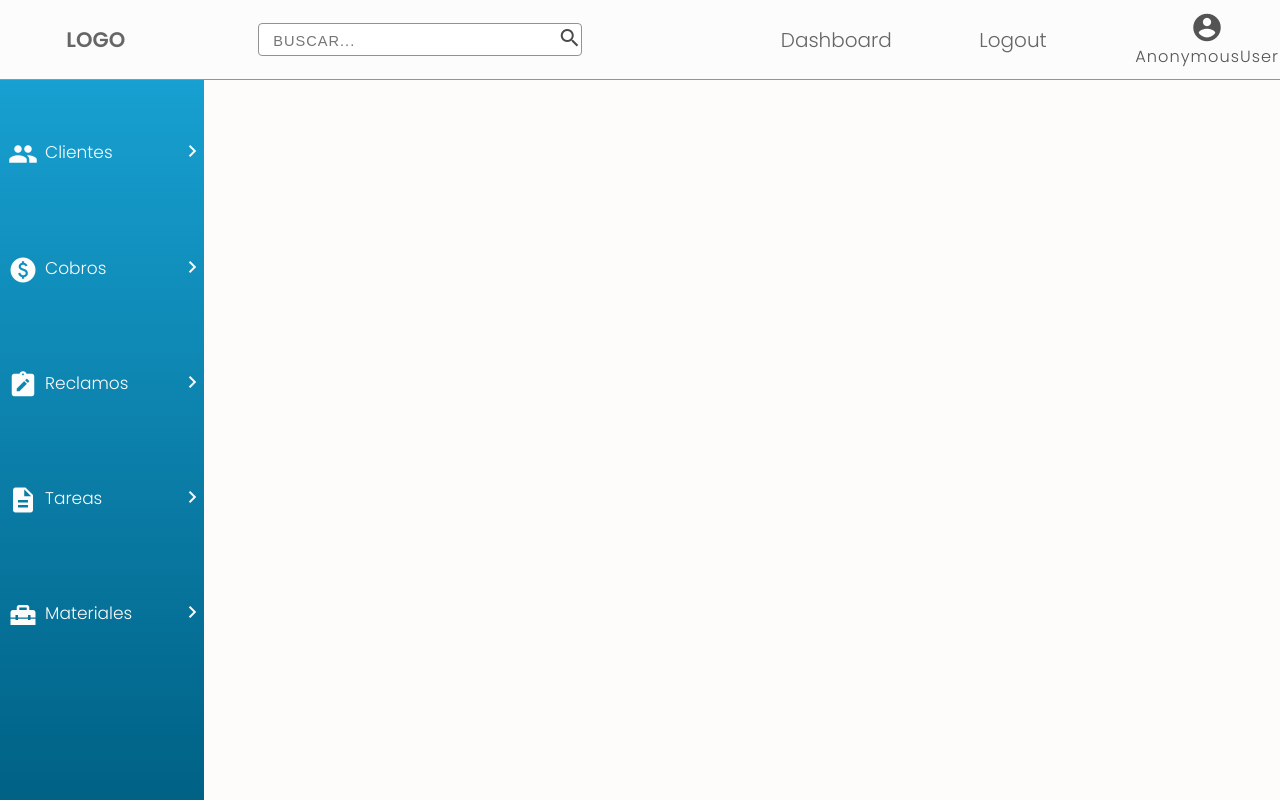
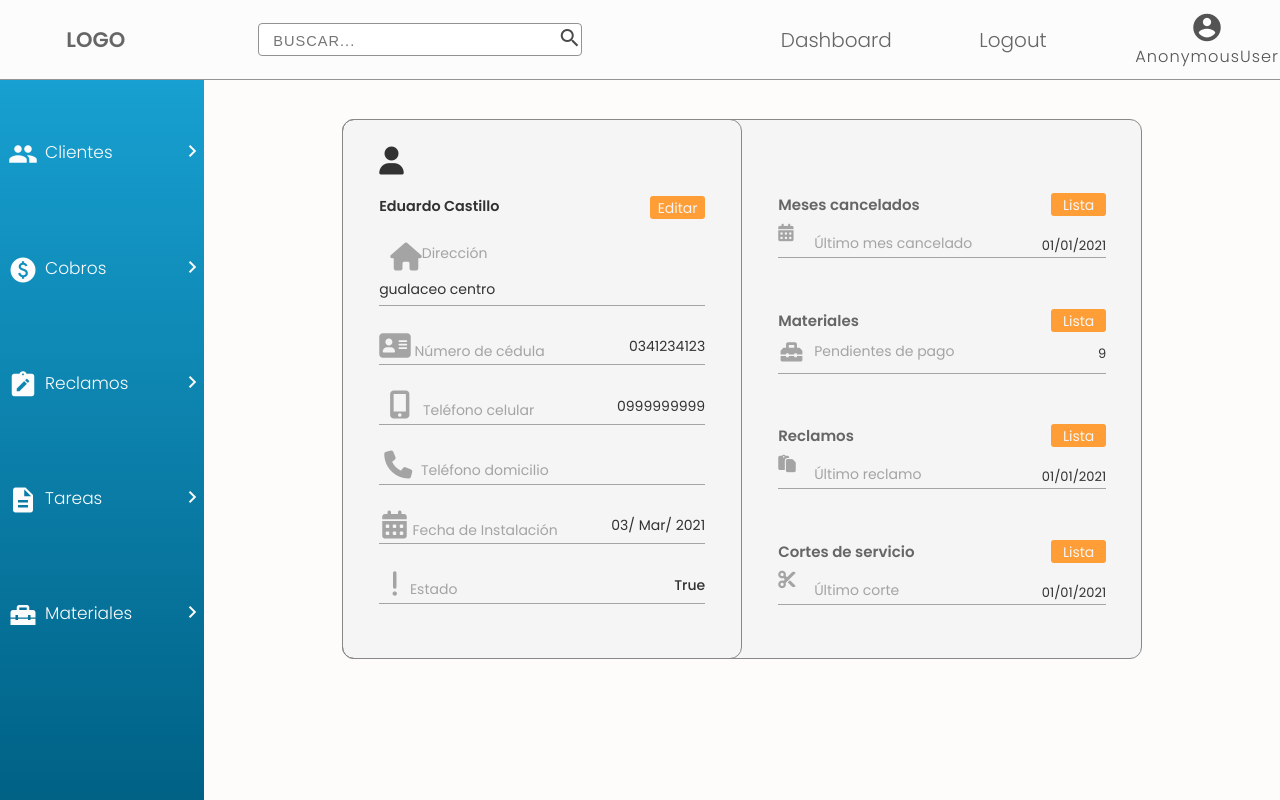
Before and after one commit to juanqui-art/empresa, a Django app: template templates/Clientes/info-cliente.html in a window 1280 px wide. Run offline with Django 3.2, Linux system fonts and the light colour scheme; the template is opened without the code that fills it: values that come from a table or form of the project are taken from there, others are empty; data comes from the database, SQL or seed files in the repository; parts of the project's set-up code (start-up, migrations or seed data) failed here and were passed over; some libraries are stand-ins or nearby versions.

Commit message:
creacion template info-cliente

```diff
--- a/static/home/home.css
+++ b/static/home/home.css
@@ -503,6 +503,226 @@
 }
 
 
+/* Sección de Información Cliente*/
+
+
+.container-info-cliente-adicional {
+    grid-area: 2 / 2 / 6 /7;
+
+
+}
+
+.container-grid-info-cliente-adicional {
+    display: grid;
+    grid-template-columns: 1fr 400px 400px 1fr;
+    grid-template-rows: 1fr 540px 1fr;
+
+}
+
+.container-grid-info-cliente-adicional .container-info-cliente {
+    grid-area: 2 / 2 /3 / 3;
+    border: 1px solid #898787;
+    border-radius: 12px;
+    padding: 1.5rem 2rem 3rem 2rem;
+    display: flex;
+    justify-content: space-between;
+    align-items: flex-start;
+    flex-direction: column;
+    font-size: 14px;
+
+}
+
+.name-cliente {
+    display: flex;
+    width: 100%;
+    height: 4rem;
+    justify-content: space-between;
+    align-content: space-between;
+    flex-wrap: wrap;
+}
+
+.name-cliente i {
+    width: 100%;
+    color: #333232;
+}
+
+.name-cliente p {
+    width: 15rem;
+    height: 1rem;
+    font-weight: 700;
+    font-size: 0.8rem;
+    color: #333232;
+}
+
+.field-adicional .button,
+.name-cliente .button {
+    width: 3.06rem;
+    padding-top: 2px;
+    text-align: center;
+    background-color: #FF9E36;
+    color: whitesmoke;
+    font-weight: 400;
+    border-radius: 3px;
+    text-decoration: none;
+    border: none;
+    cursor: pointer;
+    position: relative;
+}
+.field-adicional .button:hover,
+.name-cliente .button:hover{
+    background-color: #D27917;
+}
+.field-adicional .button:active,
+.name-cliente .button:active{
+    top: 3px;
+}
+
+
+.direccion {
+    width: 100%;
+    height: 3.5rem;
+    color: #A4A4A4;
+
+    display: flex;
+    align-items: flex-start;
+    justify-content: space-between;
+    flex-direction: column;
+
+
+}
+
+.direccion p {
+    width: 100%;
+    color: #333232;
+    padding-bottom: 0.24rem;
+    border-bottom: 1px solid #A4A4A4;
+    font-size: 14px;
+}
+
+.direccion .icon-title {
+    margin-left: 3px;
+}
+
+.field {
+    width: 100%;
+    height: 2rem;
+    display: flex;
+    justify-content: space-between;
+    align-items: center;
+    border-bottom: 1px solid #A4A4A4;
+    color: #A4A4A4;
+
+}
+
+.field span.date {
+    color: #333232;
+}
+
+
+.celular i {
+    margin-left: 10px;
+}
+
+.celular div span {
+    margin-left: 9px;
+}
+
+.telefono-domicilio i {
+    margin-left: 5px;
+}
+
+.telefono-domicilio div span {
+    margin-left: 5px;
+}
+
+.fecha-instalacion i {
+    margin-left: 3px;
+}
+
+.fecha-instalacion div span {
+    margin-left: 2px;
+}
+
+.estado-cliente i {
+    margin-left: 12px;
+}
+
+.estado-cliente div span {
+    margin-left: 8px;
+}
+
+.border-info-cliente-aditional {
+    grid-area: 2 / 2 /3 / 4;
+    border: 1px solid #898787;
+    border-radius: 12px;
+    background-color: whitesmoke;
+}
+
+.date.activo {
+    font-weight: 500;
+}
+
+/* Aditional Info */
+
+
+.info-adicional {
+    width: 100%;
+    height: 100%;
+    grid-area: 2 / 3 /3 / 4;
+    padding: 4.11rem 2rem 3rem 2rem;
+    display: flex;
+    font-size: 14px;
+    justify-content: space-between;
+    align-items: flex-start;
+    flex-direction: column;
+}
+
+.field-adicional {
+    width: 100%;
+    height: 3.6rem;
+    display: flex;
+    justify-content: space-between;
+    align-content: space-between;
+    padding-bottom: 3px;
+    flex-wrap: wrap;
+    border-bottom: 1px solid #A4A4A4;
+}
+
+.field-adicional span {
+    width: 12rem;
+}
+
+.icon-description {
+    width: 14rem;
+    display: flex;
+    justify-content: space-between;
+    align-items: stretch;
+    color: #A4A4A4;
+
+
+}
+
+.fa-toolbox {
+    width: 1.5rem;
+    height: 1.6rem;
+    padding-bottom: 7px;
+
+
+}
+
+.field-adicional .title-aditional {
+    font-size: 15px;
+    font-weight: 600;
+}
+
+.field-adicional .date-aditional {
+    color: #333232;
+    font-size: 13px;
+    padding-top: 3px;
+    height: 1rem;
+}
+
+
 /* Color Theme Swatches in Hex */
 /*.dashboard-1-hex {*/
 /*    color: #323157;*/
--- a/templates/Clientes/info-cliente.html
+++ b/templates/Clientes/info-cliente.html
@@ -1,13 +1,16 @@
 {% extends 'base.html' %}
 
 {% block info-cliente %}
-    <div class="container">
-    <div class="border"></div>
+    <div class="container-info-cliente-adicional">
+        <div class="container-grid-info-cliente-adicional">
+
+
+            <div class="border-info-cliente-aditional"></div>
             <div class="container-info-cliente">
 
                 <div class="name-cliente">
                     <i class="fa fa-user fa-2x"></i>
-            <p>Juan Carlos Quizhpi</p>
+                    <p>{{ cliente }}</p>
 
                     <a href="" class="button">Editar</a>
                 </div>
@@ -16,7 +19,7 @@
                         <i class="fa fa-home fa-2x"></i>
                         <span class="date">Dirección</span>
                     </div>
-            <p>Gualaceo, Luis Rios Rodriguez y 9-37 Manuel Guillen </p>
+                    <p>{{ cliente.address}}</p>
                 </div>
 
                 <div class="cedula field">
@@ -24,7 +27,7 @@
                         <i class="fa fa-address-card fa-2x"></i>
                         <span>Número de cédula</span>
                     </div>
-            <span class="date">0103355400</span>
+                    <span class="date">{{ cliente.cedula }}</span>
                 </div>
 
                 <div class="celular field">
@@ -32,7 +35,7 @@
                         <i class="fa fa-mobile fa-2x"></i>
                         <span>Teléfono celular</span>
                     </div>
-            <span class="date">0984698436</span>
+                    <span class="date">{{ cliente.telefono_celular }}</span>
                 </div>
 
                 <div class="telefono-domicilio field">
@@ -40,7 +43,7 @@
                         <i class="fa fa-phone fa-2x"></i>
                         <span>Teléfono domicilio</span>
                     </div>
-            <span class="date">2258652</span>
+                    <span class="date"></span>
                 </div>
 
                 <div class="fecha-instalacion field">
@@ -48,7 +51,7 @@
                         <i class="fa fa-calendar fa-2x"></i>
                         <span>Fecha de Instalación</span>
                     </div>
-            <span class="date">01/01/2021</span>
+                    <span class="date">{{ cliente.fecha_de_instalacion|date:"d/ M/ Y"}}</span>
                 </div>
 
                 <div class="estado-cliente field">
@@ -56,7 +59,7 @@
                         <i class="fa fa-exclamation fa-2x"></i>
                         <span>Estado</span>
                     </div>
-            <span class="date activo">Activo</span>
+                    <span class="date activo">{{ cliente.activo }}</span>
                 </div>
             </div>
 
@@ -110,6 +113,8 @@
                         </div>
 
                     </div>
+        </div>
+    </div>
 
 
 {% endblock %}
--- a/templates/base.html
+++ b/templates/base.html
@@ -101,10 +101,13 @@
 
     </div>
 
+        <!-- Herencia de Plantillas Django -->
 
         {% block busqueda-clientes %}{% endblock %}
         {% block form-contrato %}{% endblock %}
         {% block menu %}{% endblock %}
+        {% block info-cliente %}{% endblock %}
+
 
 
     <!-- Contenido Dinámico -->
@@ -139,7 +142,6 @@
     {#    {% block form-contrato %}{% endblock %}#}
 
     {#    {% block lista-clientes %}{% endblock %}#}
-    {#    {% block info-cliente %}{% endblock %}#}
     {#    {% block cliente-creado %}{% endblock %}#}
     {#    {% block info-contrato-clientes %}{% endblock %}#}
     {#    {% block busqueda-clientes-contrato %}{% endblock %}#}
```
Lines whose indentation alone changed are shown as unchanged.
